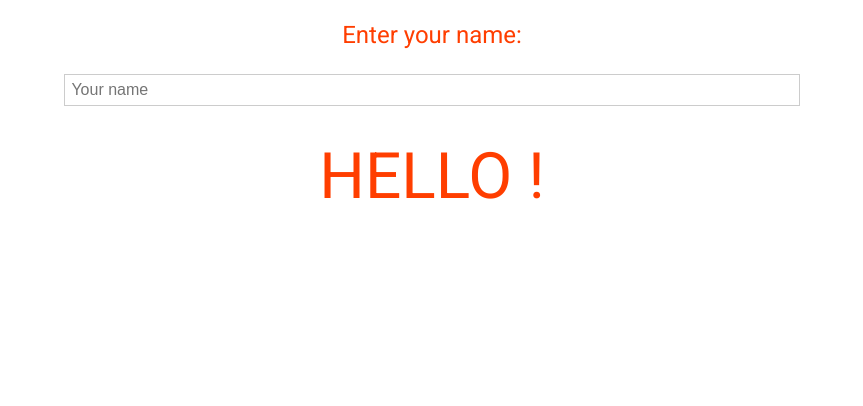
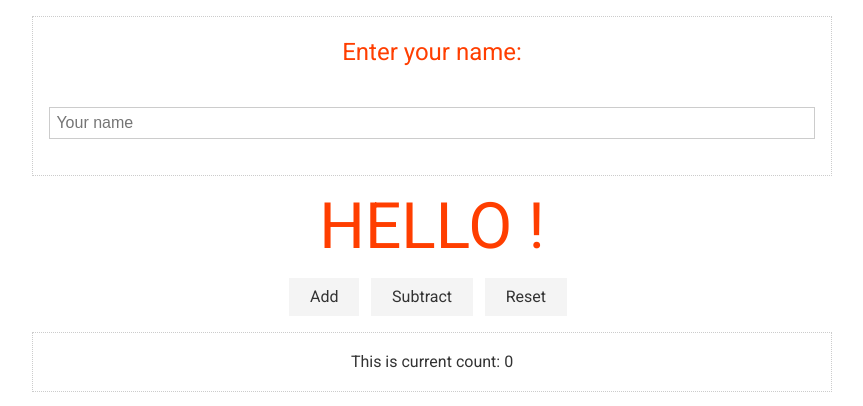
Before and after one commit to kr40/svelte-playground, a Svelte app: page / in a window 1280 px wide. Shown: the top 406 px of the page, without its empty margins (208-1071 px from the left). Built offline with nearby package versions, Linux system fonts and the light colour scheme.

Commit message:
Added a counter

```diff
--- a/src/App.svelte
+++ b/src/App.svelte
@@ -1,5 +1,8 @@
 <script>
 	let name = "";
+	let count = 0;
+	const add = () => count++;
+	const subs = () => count--;
 </script>
 
 <main>
@@ -7,10 +10,24 @@
 		<label class="lead text-primary" for="name">Enter your name: </label>
 		<input bind:value={name} placeholder="Your name" id="name" type="text" />
 	</div>
-	<h1>Hello {name}!</h1>
+	<h1>Hello {name} !</h1>
+	<button class="btn" on:click={add}>Add</button>
+	<button class="btn" on:click={subs}>Subtract</button>
+	<button class="btn" on:click={() => (count = 0)}>Reset</button>
 </main>
+<div class="container">
+	<p>This is current count: {count}</p>
+</div>
 
 <style>
+	.container {
+		display: grid;
+		place-items: center;
+		padding: 1rem;
+		border: #ccc 1px dotted;
+		margin: auto;
+	}
+
 	.text-primary {
 		color: #ff3e00;
 	}
```
